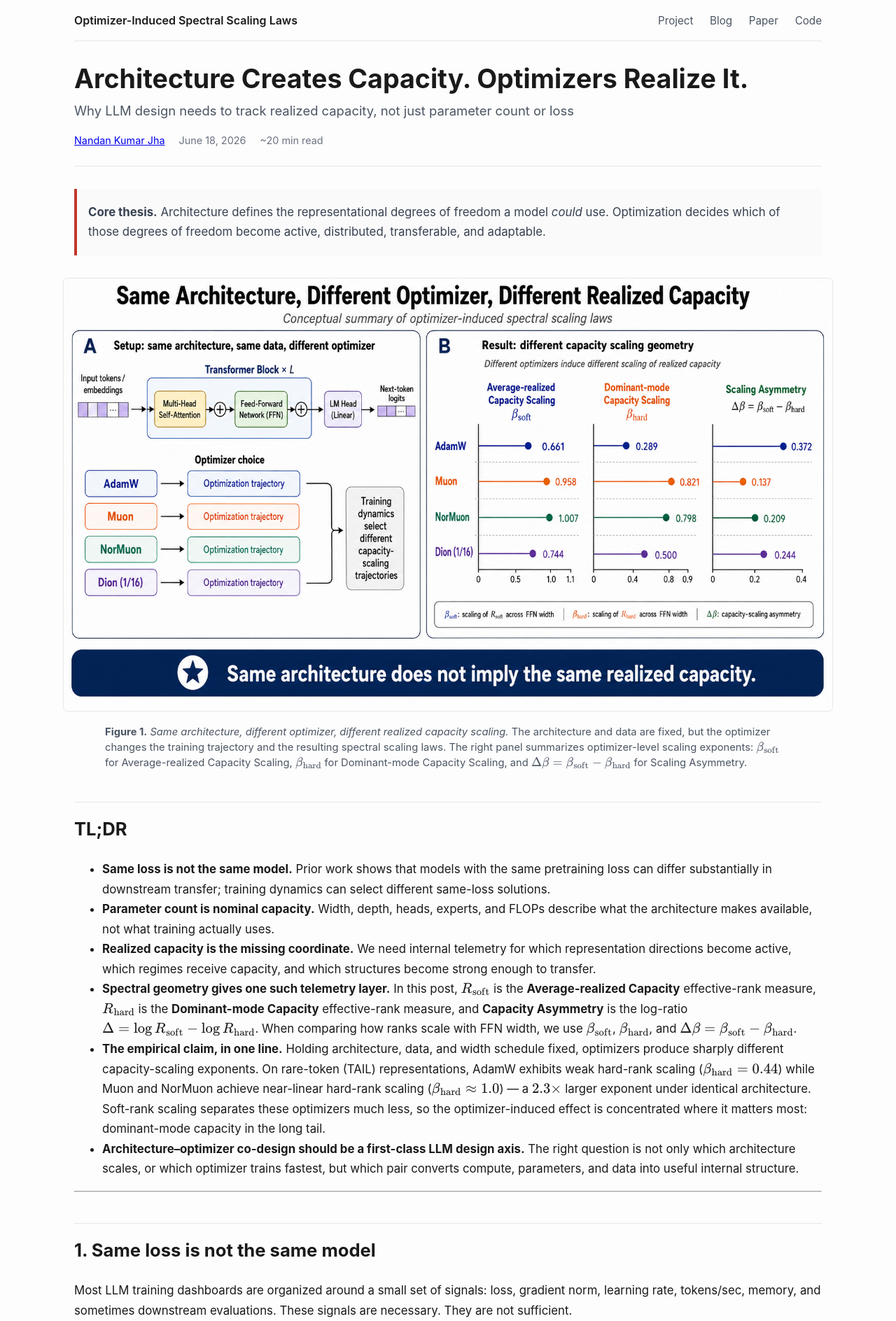
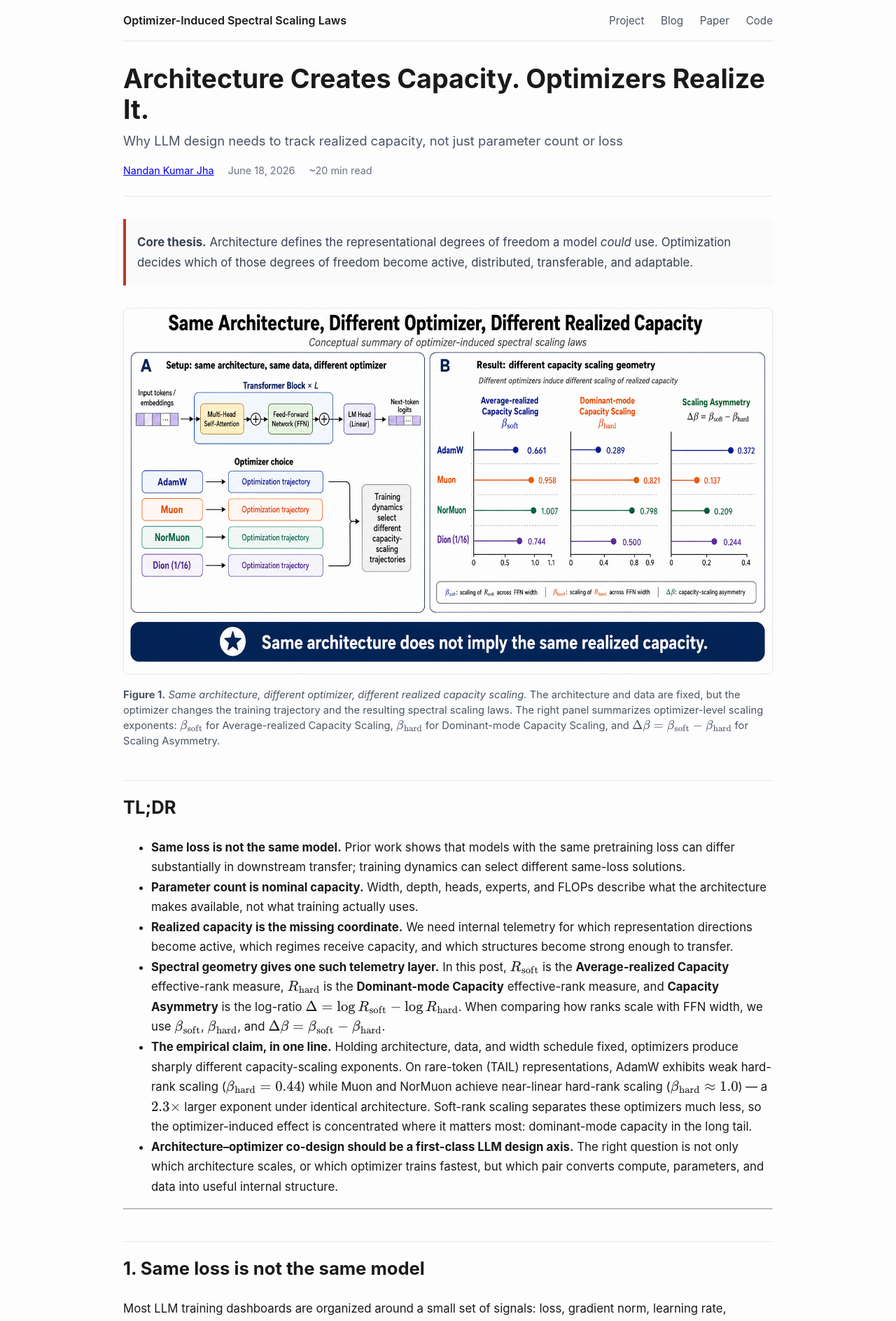
Before and after one commit to optimizer-scaling-laws/optimizer-scaling-laws.github.io, a Jekyll site: the page built from _posts/2026-06-18-architecture-creates-capacity-optimizers-realize-it.md, in a window 1280 px wide. Shown: the top 1888 px of the page at 70% size. Built offline with Jekyll 4.4.1, drawn with Linux system fonts in a browser that asks for light colours.

Commit message:
Match blog text width to project page

```diff
--- a/assets/css/blog.css
+++ b/assets/css/blog.css
@@ -14,7 +14,7 @@ html {
 body {
   font-family: -apple-system, BlinkMacSystemFont, "Segoe UI", Roboto, Helvetica, Arial, sans-serif;
   line-height: 1.65;
-  max-width: 1100px;
+  max-width: 960px;
   margin: 0 auto;
   padding: 0 1rem;
   color: #1a1a1a;
@@ -254,9 +254,7 @@ body {
 
 /* ---------- Wider publication figures ---------- */
 .post-content figure.figure-wide {
-  width: min(1100px, calc(100vw - 2rem));
-  margin-left: 50%;
-  transform: translateX(-50%);
+  width: 100%;
 }
 .post-content figure.figure-wide img {
   border: 1px solid #e5e7eb;
@@ -264,14 +262,9 @@ body {
   background: #fff;
 }
 .post-content figure.figure-wide figcaption {
-  max-width: 980px;
+  max-width: 100%;
   margin-left: auto;
   margin-right: auto;
 }
 @media (max-width: 900px) {
-  .post-content figure.figure-wide {
-    width: 100%;
-    margin-left: 0;
-    transform: none;
-  }
 }
```
